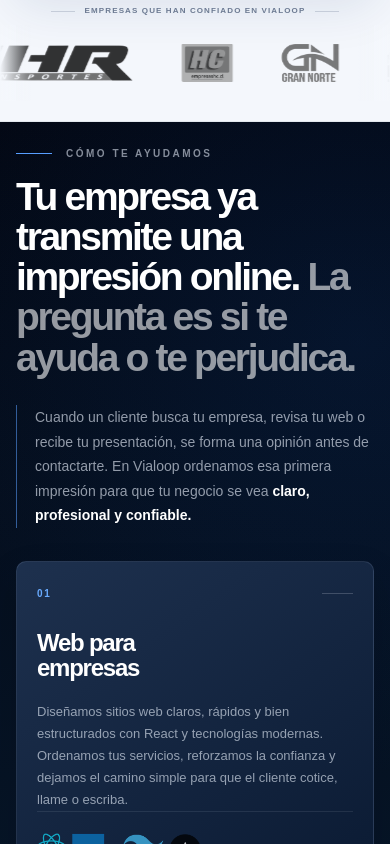
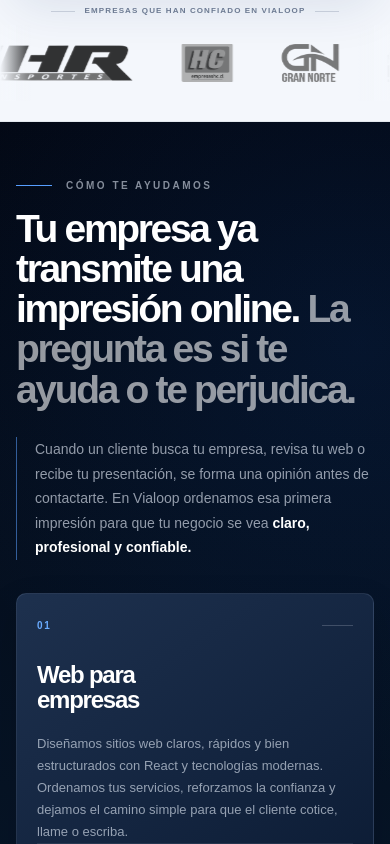
Before and after one commit to robertomanzomorales-beep/vialoop-next-app, a Next.js app: page / in a window 390 px wide. Shown: the part 840-1684 px from the top of the page. Built offline with nearby package versions, Linux system fonts and the light colour scheme.

Commit message:
Ajusta espaciado móvil de servicios

```diff
--- a/components/Services.module.css
+++ b/components/Services.module.css
@@ -241,10 +241,6 @@
     filter 1000ms ease;
 }
 
-/*
- * Se utilizan las dos clases juntas para que el estado visible
- * siempre tenga prioridad sobre el estado inicial.
- */
 .reveal.revealVisible {
   opacity: 1;
   transform: translate3d(0, 0, 0) scale(1);
@@ -270,7 +266,7 @@
 
 @media (max-width: 680px) {
   .servicesSection {
-    padding: 24px 16px 72px;
+    padding: 56px 16px 72px;
   }
 
   .header {
```
